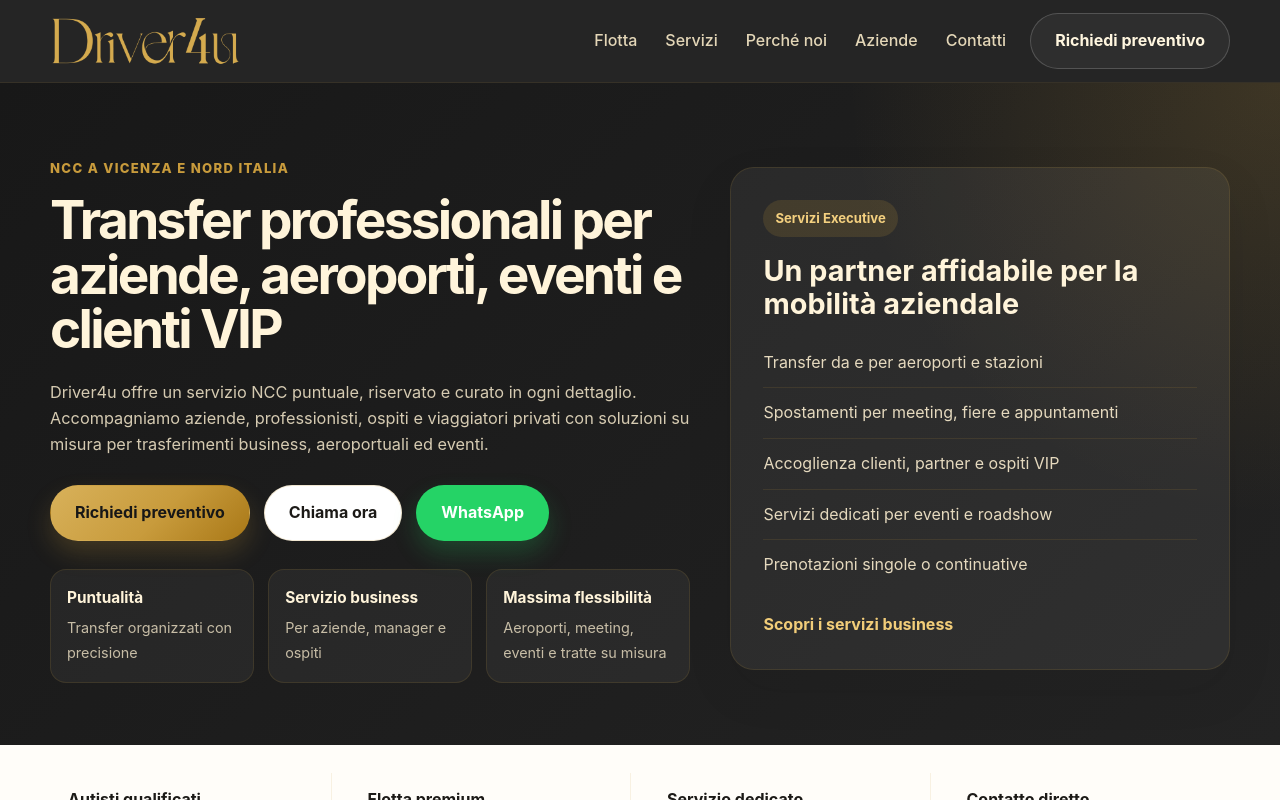
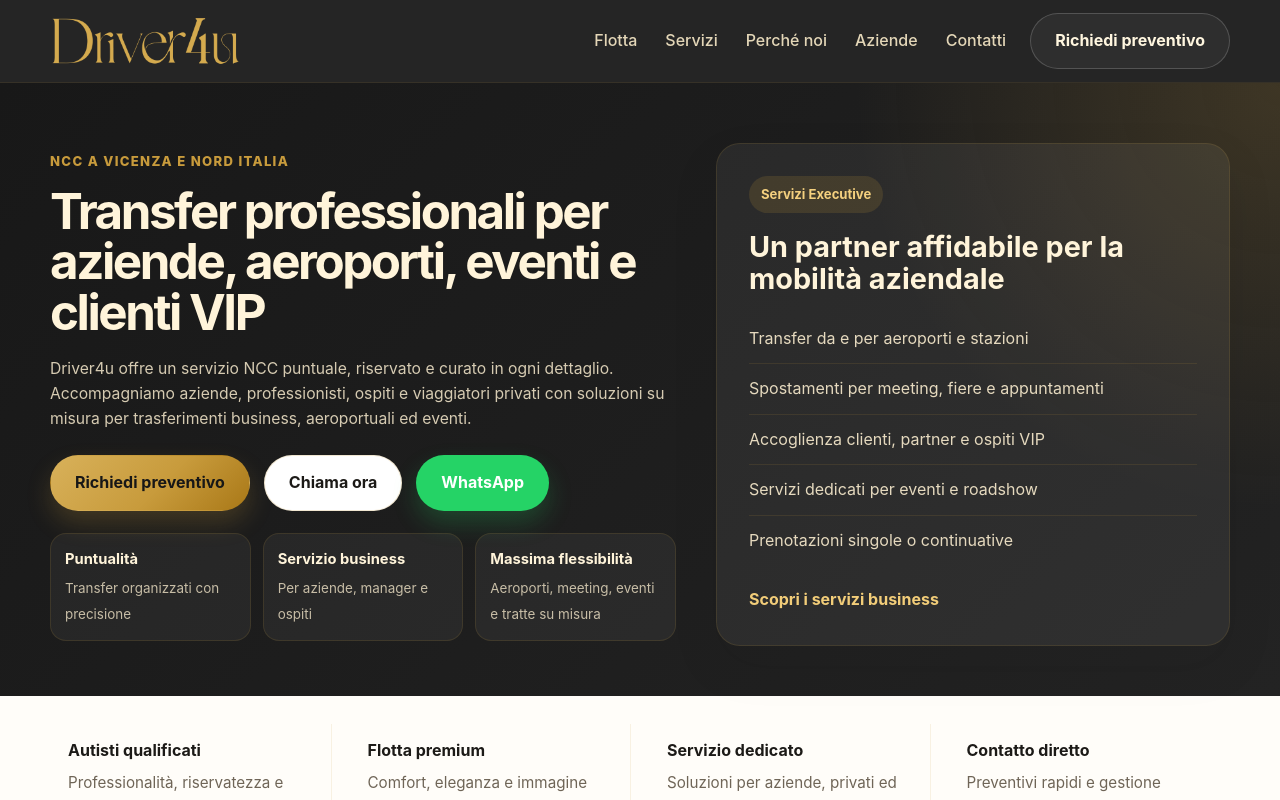
Before and after one commit to dfpcapitalsrl-ops/Driver4u, a Next.js app: page / in a window 1280 px wide. Shown: the top 800 px of the page. Built offline with nearby package versions, Linux system fonts and the light colour scheme.

Commit message:
Further compact hero left column to align highlight cards

```diff
--- a/styles/globals.css
+++ b/styles/globals.css
@@ -265,7 +265,7 @@ button {
 }
 
 .hero {
-  padding: 72px 0 62px;
+  padding: 60px 0 50px;
   background:
     radial-gradient(circle at top right, rgba(200, 155, 60, 0.18), transparent 30%),
     linear-gradient(135deg, #181818 0%, #232323 100%);
@@ -274,46 +274,47 @@ button {
 
 .hero-grid {
   display: grid;
-  grid-template-columns: minmax(0, 1fr) 0.78fr;
+  grid-template-columns: minmax(0, 0.95fr) 0.78fr;
   gap: 40px;
   align-items: center;
 }
 
 .hero-content {
-  max-width: 720px;
+  max-width: 670px;
 }
 
 .hero-content h1 {
-  font-size: clamp(2.6rem, 4.15vw, 4.25rem);
+  font-size: clamp(2.35rem, 3.85vw, 3.85rem);
   line-height: 1.03;
   letter-spacing: -0.05em;
-  max-width: 720px;
-  margin-bottom: 22px;
+  max-width: 670px;
+  margin-bottom: 18px;
   color: #fff4da;
 }
 
 .hero-text {
-  max-width: 680px;
+  max-width: 640px;
   color: rgba(255, 241, 211, 0.82);
-  font-size: 1.02rem;
-  margin-bottom: 28px;
+  font-size: 0.98rem;
+  margin-bottom: 24px;
 }
 
 .hero-actions {
   display: flex;
   gap: 14px;
   flex-wrap: wrap;
-  margin-bottom: 28px;
+  margin-bottom: 22px;
 }
 
 .hero-highlights {
   display: grid;
   grid-template-columns: repeat(3, 1fr);
-  gap: 14px;
+  gap: 12px;
 }
 
 .hero-highlights div {
-  padding: 16px;
+  min-height: 104px;
+  padding: 14px;
   border-radius: var(--radius-md);
   background: rgba(255, 255, 255, 0.05);
   border: 1px solid rgba(200, 155, 60, 0.14);
@@ -328,13 +329,14 @@ button {
 
 .hero-highlights strong {
   display: block;
-  font-size: 0.96rem;
+  font-size: 0.92rem;
   margin-bottom: 4px;
   color: #fff4da;
 }
 
 .hero-highlights span {
-  font-size: 0.9rem;
+  font-size: 0.84rem;
+  line-height: 1.45;
   color: rgba(255, 241, 211, 0.74);
 }
 
```
